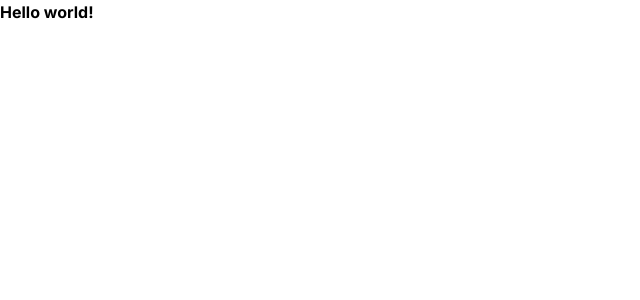
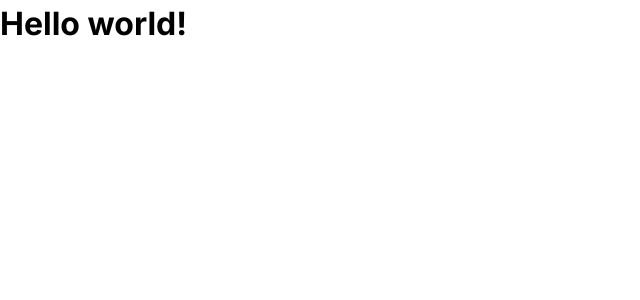
Before and after one commit to vinixiii/dslab, a React (Vite) app: page / in a window 1280 px wide. Shown: the top 300 px of the page, without its empty margins (0-640 px from the left). Built offline with nearby package versions, Linux system fonts and the light colour scheme.

Commit message:
feat: change hello world style

```diff
--- a/src/App.tsx
+++ b/src/App.tsx
@@ -1,5 +1,5 @@
 import './styles/global.css';
 
 export function App() {
-  return <h1 className="font-bold text-5xl text-violet-500">Hello world!</h1>;
+  return <h1 className="font-bold text-2xl text-black">Hello world!</h1>;
 }
```
